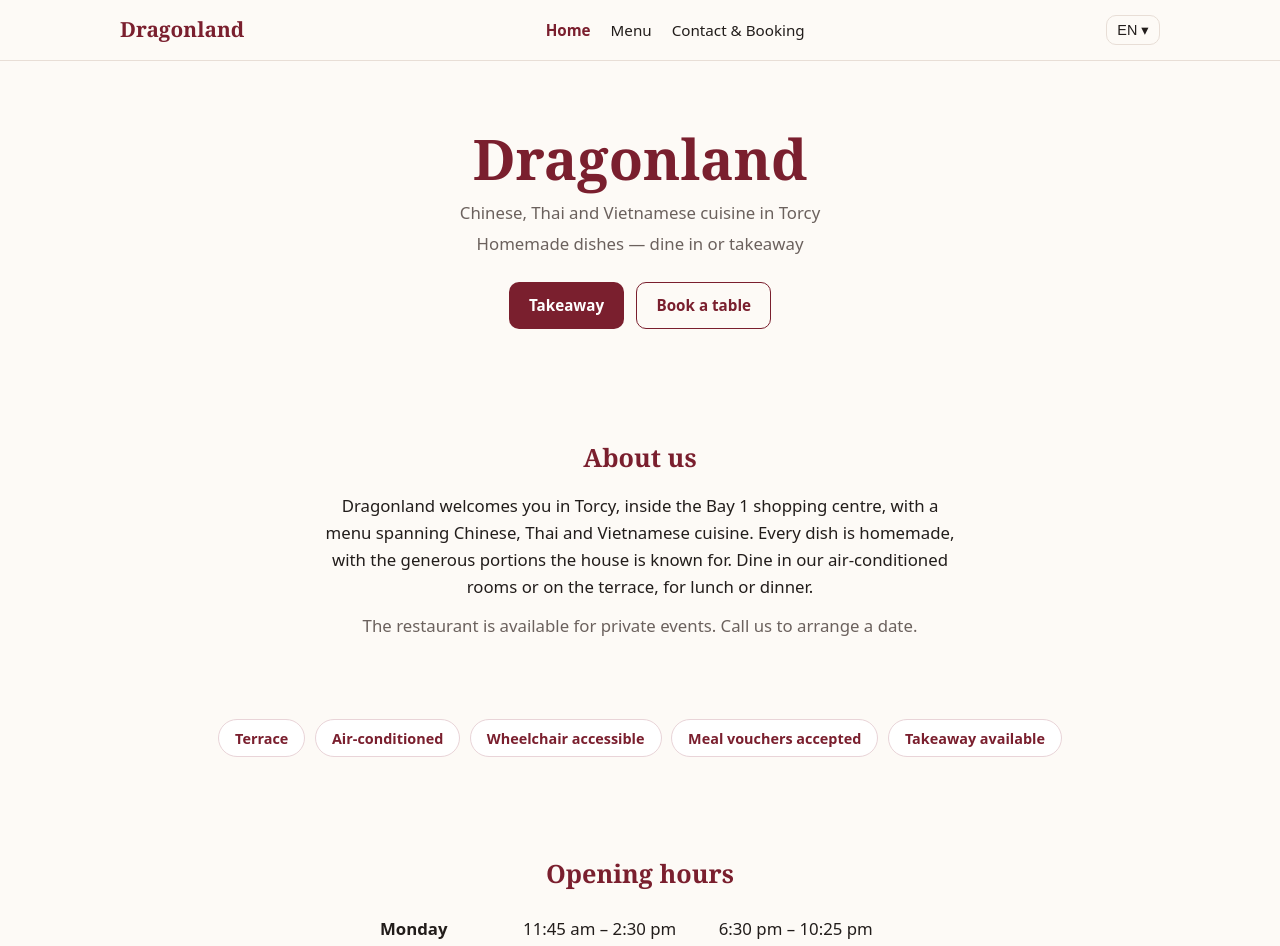
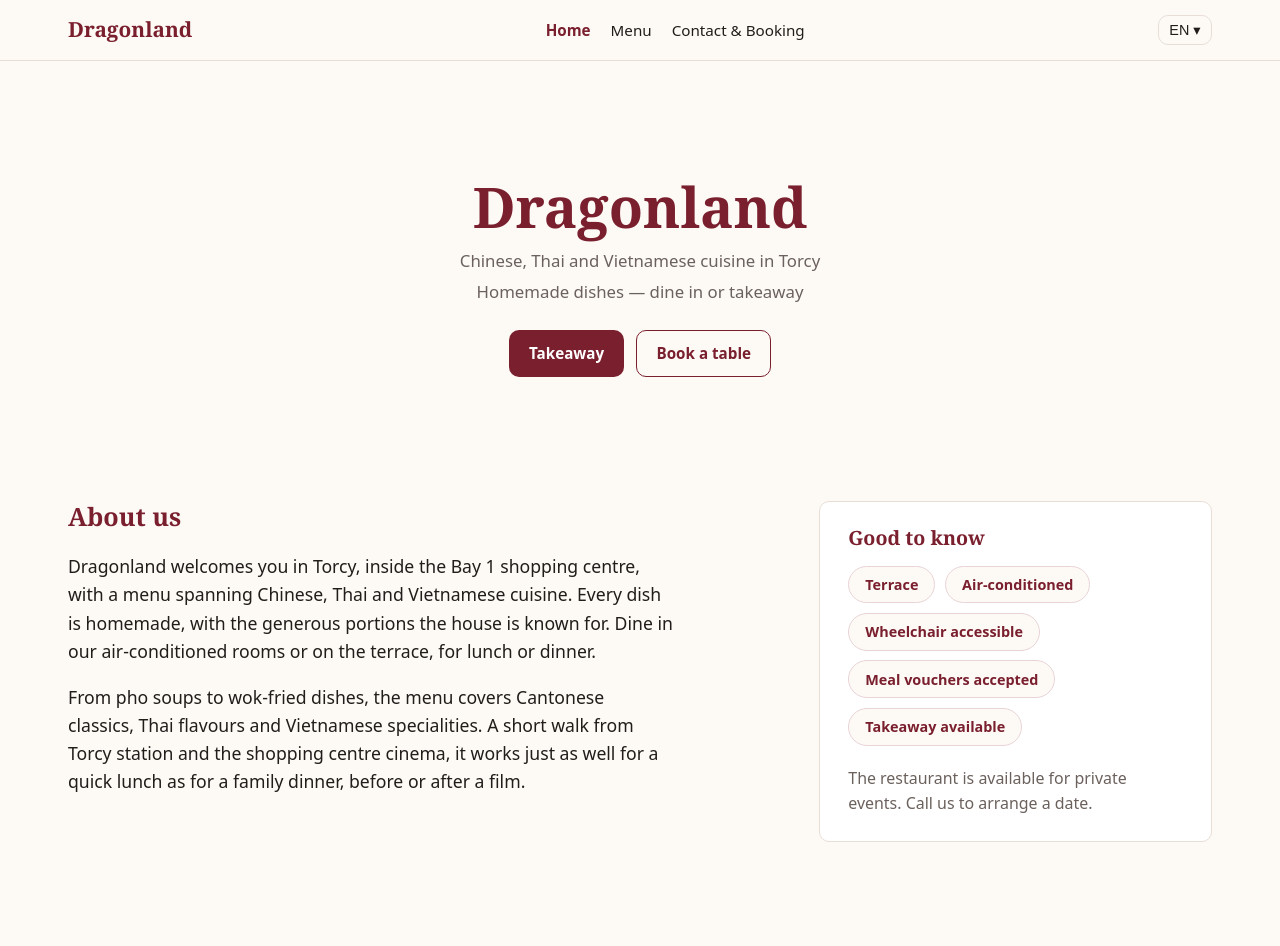
Before and after one commit to Eva-S-Cheng/dragonland-torcy, a React (Vite) app: page / in a window 1280 px wide. Shown: the top 946 px of the page. Built offline with nearby package versions, Linux system fonts and the light colour scheme.

Commit message:
Enriching the description

```diff
--- a/src/App.jsx
+++ b/src/App.jsx
@@ -10,7 +10,6 @@ const RESTAURANT = {
   socials: [
     { name: 'Facebook', url: 'https://www.facebook.com/Dragonland-%E5%BF%A0%E8%AA%A0-215839242392397/' },
     { name: 'Tripadvisor', url: 'https://www.tripadvisor.fr/Restaurant_Review-g651715-d15660382-Reviews-Dragonland-Torcy_Marne_la_Vallee_Seine_et_Marne_Ile_de_France.html' },
-    { name: 'Yelp', url: 'https://www.yelp.com/biz/dragonland-torcy' },
   ],
   // Horaires : format neutre HH:MM, mis en forme par langue au rendu. null = fermé
   hours: [
@@ -185,15 +184,16 @@ function HomePage() {
           </p>
         </div>
       </section>
-      <section className="section section-center">
+      <section className="section">
         <div className="container">
+          <div className="about-grid">
+            <div className="about-main">
               <h2>{t('about.title')}</h2>
-          <p className="about-text">{t('about.text')}</p>
-          <p className="about-events">{t('about.events')}</p>
+              <p>{t('about.text')}</p>
+              <p>{t('about.text2')}</p>
             </div>
-      </section>
-      <section className="section section-center">
-        <div className="container">
+            <aside className="about-aside">
+              <h3>{t('features.title')}</h3>
               <ul className="features">
                 <li>{t('features.terrace')}</li>
                 <li>{t('features.aircon')}</li>
@@ -201,6 +201,9 @@ function HomePage() {
                 <li>{t('features.vouchers')}</li>
                 <li>{t('features.takeaway')}</li>
               </ul>
+              <p className="about-events">{t('about.events')}</p>
+            </aside>
+          </div>
         </div>
       </section>
       <section className="section section-center">
--- a/src/i18n/en.json
+++ b/src/i18n/en.json
@@ -46,7 +46,8 @@
   "about": {
     "title": "About us",
     "text": "Dragonland welcomes you in Torcy, inside the Bay 1 shopping centre, with a menu spanning Chinese, Thai and Vietnamese cuisine. Every dish is homemade, with the generous portions the house is known for. Dine in our air-conditioned rooms or on the terrace, for lunch or dinner.",
-    "events": "The restaurant is available for private events. Call us to arrange a date."
+    "events": "The restaurant is available for private events. Call us to arrange a date.",
+    "text2": "From pho soups to wok-fried dishes, the menu covers Cantonese classics, Thai flavours and Vietnamese specialities. A short walk from Torcy station and the shopping centre cinema, it works just as well for a quick lunch as for a family dinner, before or after a film."
   },
   "features": {
     "title": "Good to know",
--- a/src/i18n/fr.json
+++ b/src/i18n/fr.json
@@ -46,7 +46,8 @@
   "about": {
     "title": "La maison",
     "text": "Dragonland vous accueille à Torcy, au sein du centre commercial Bay 1, autour d'une carte qui traverse les cuisines chinoise, thaïlandaise et vietnamienne. Tous nos plats sont préparés maison, avec des portions généreuses qui font la réputation de la maison. En salle climatisée ou en terrasse, à midi comme au soir.",
-    "events": "Le restaurant peut accueillir vos événements privés. Appelez-nous pour convenir d'une date."
+    "events": "Le restaurant peut accueillir vos événements privés. Appelez-nous pour convenir d'une date.",
+    "text2": "Des soupes pho aux plats sautés au wok, la carte fait la part belle aux classiques cantonais, aux saveurs thaïes et aux spécialités vietnamiennes. À deux pas de la gare de Torcy et du cinéma du centre commercial, l'adresse se prête aussi bien au déjeuner rapide qu'au dîner en famille, avant ou après une séance."
   },
   "features": {
     "title": "Bon à savoir",
--- a/src/i18n/zh-Hans.json
+++ b/src/i18n/zh-Hans.json
@@ -46,7 +46,8 @@
   "about": {
     "title": "关于我们",
     "text": "忠诚位于托尔西 Bay 1 购物中心，菜单汇集中式、泰式与越式料理。所有菜品均为自家制作，份量丰盛，是本店的招牌特色。设有空调座位与露天座位，午市晚市均营业。",
-    "events": "本店可承办私人聚会与宴席，欢迎来电洽询。"
+    "events": "本店可承办私人聚会与宴席，欢迎来电洽询。",
+    "text2": "从越式河粉到锅气小炒，菜单涵盖粤式经典、泰式风味与越南特色料理。餐厅邻近托尔西车站与购物中心影城，无论是快捷午餐还是家庭晚餐，看电影前后用餐都非常方便。"
   },
   "features": {
     "title": "贴心信息",
--- a/src/i18n/zh-Hant.json
+++ b/src/i18n/zh-Hant.json
@@ -46,7 +46,8 @@
   "about": {
     "title": "關於我們",
     "text": "忠誠位於托爾西 Bay 1 購物中心，菜單匯集中式、泰式與越式料理。所有菜品皆為自家製作，份量豐盛，是本店的招牌特色。設有冷氣座位與露天座位，午市晚市均營業。",
-    "events": "本店可承辦私人聚會與宴席，歡迎來電洽詢。"
+    "events": "本店可承辦私人聚會與宴席，歡迎來電洽詢。",
+    "text2": "從越式河粉到鑊氣小炒，菜單涵蓋粵式經典、泰式風味與越南特色料理。餐廳鄰近托爾西車站與購物中心影城，無論是快捷午餐還是家庭晚餐，看電影前後用餐都非常方便。"
   },
   "features": {
     "title": "貼心資訊",
--- a/src/styles.css
+++ b/src/styles.css
@@ -21,8 +21,8 @@
     --font-body: system-ui, -apple-system, 'Segoe UI', sans-serif;
 
     /* Layout */
-    --max-width: 1080px;
-    --gutter: 1.25rem;
+    --max-width: 1240px;
+    --gutter: clamp(1.25rem, 4vw, 3rem);
     --cta-bar-height: 64px;
     --radius: 10px;
   }
@@ -178,7 +178,7 @@
   /* ---------- Sections ---------- */
 
   .hero {
-    padding: 4rem 0 3rem;
+    padding: clamp(4rem, 14vh, 8rem) 0 clamp(3rem, 10vh, 6rem);
     text-align: center;
   }
 
@@ -201,15 +201,39 @@
     text-align: left;
   }
 
-  .about-text {
-    max-width: 640px;
-    margin: 0 auto 0.75rem;
+  /* ---------- Section La maison ---------- */
+
+  .about-grid {
+    display: grid;
+    grid-template-columns: minmax(0, 7fr) minmax(0, 4fr);
+    gap: clamp(2rem, 5vw, 4.5rem);
+    align-items: start;
   }
+
+  @media (max-width: 900px) {
+    .about-grid { grid-template-columns: 1fr; }
+  }
+
+  .about-main h2 { margin-top: 0; }
+
+  .about-main p {
+    font-size: 1.05em;
+    max-width: 60ch;
+  }
+
+  .about-aside {
+    background: #fff;
+    border: 1px solid var(--line);
+    border-radius: var(--radius);
+    padding: 1.5rem 1.75rem;
+  }
+
+  .about-aside h3 { margin: 0 0 1rem; color: var(--red); }
 
   .about-events {
     color: var(--ink-soft);
-    max-width: 640px;
-    margin: 0 auto;
+    font-size: 0.95em;
+    margin: 1.25rem 0 0;
   }
 
   .features {
@@ -218,14 +242,13 @@
     padding: 0;
     display: flex;
     flex-wrap: wrap;
-    justify-content: center;
     gap: 0.6rem;
   }
 
   .features li {
     border: 1px solid var(--red-line);
     color: var(--red);
-    background: #fff;
+    background: var(--paper);
     border-radius: 999px;
     padding: 0.4rem 1rem;
     font-size: 0.9rem;
```
Lines whose indentation alone changed are shown as unchanged.
